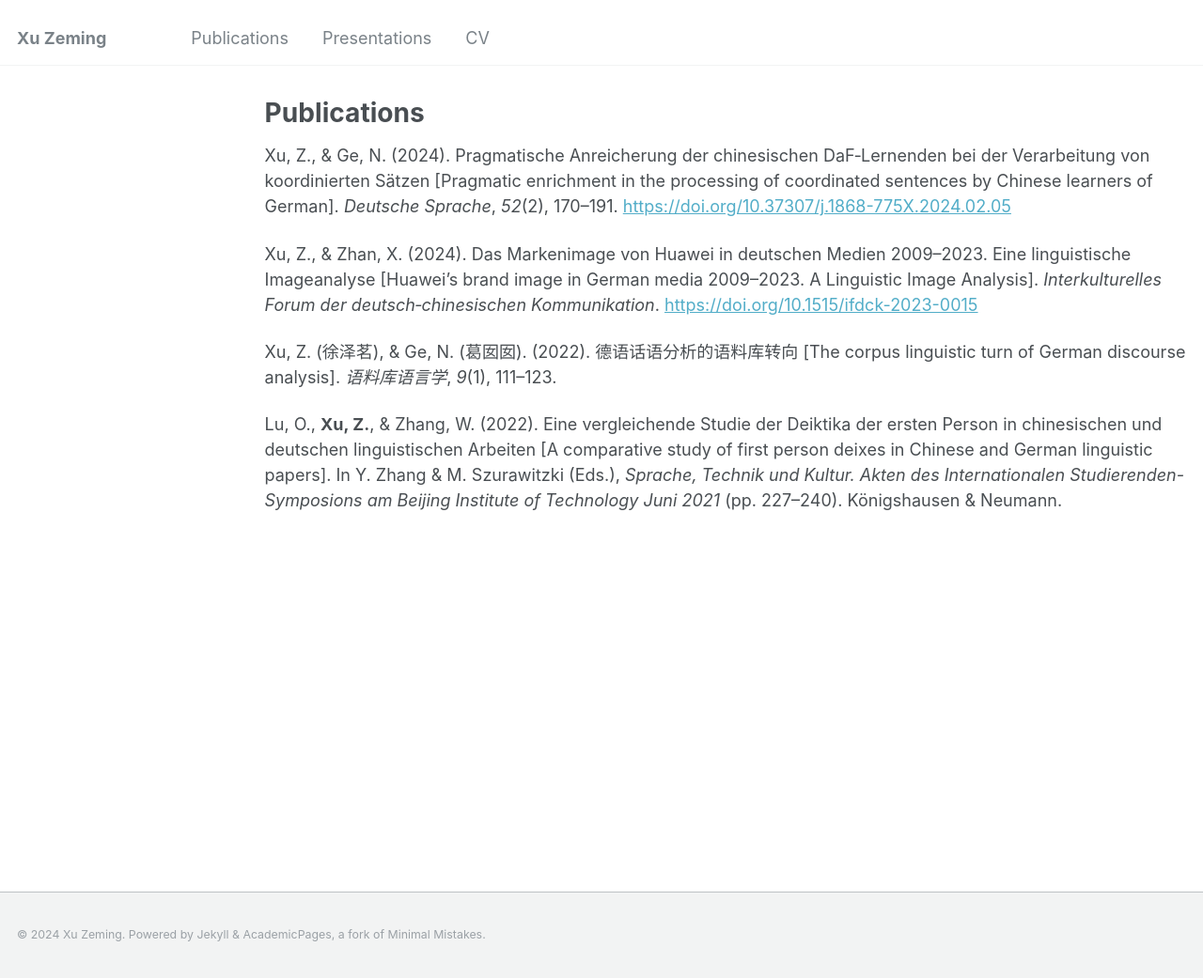
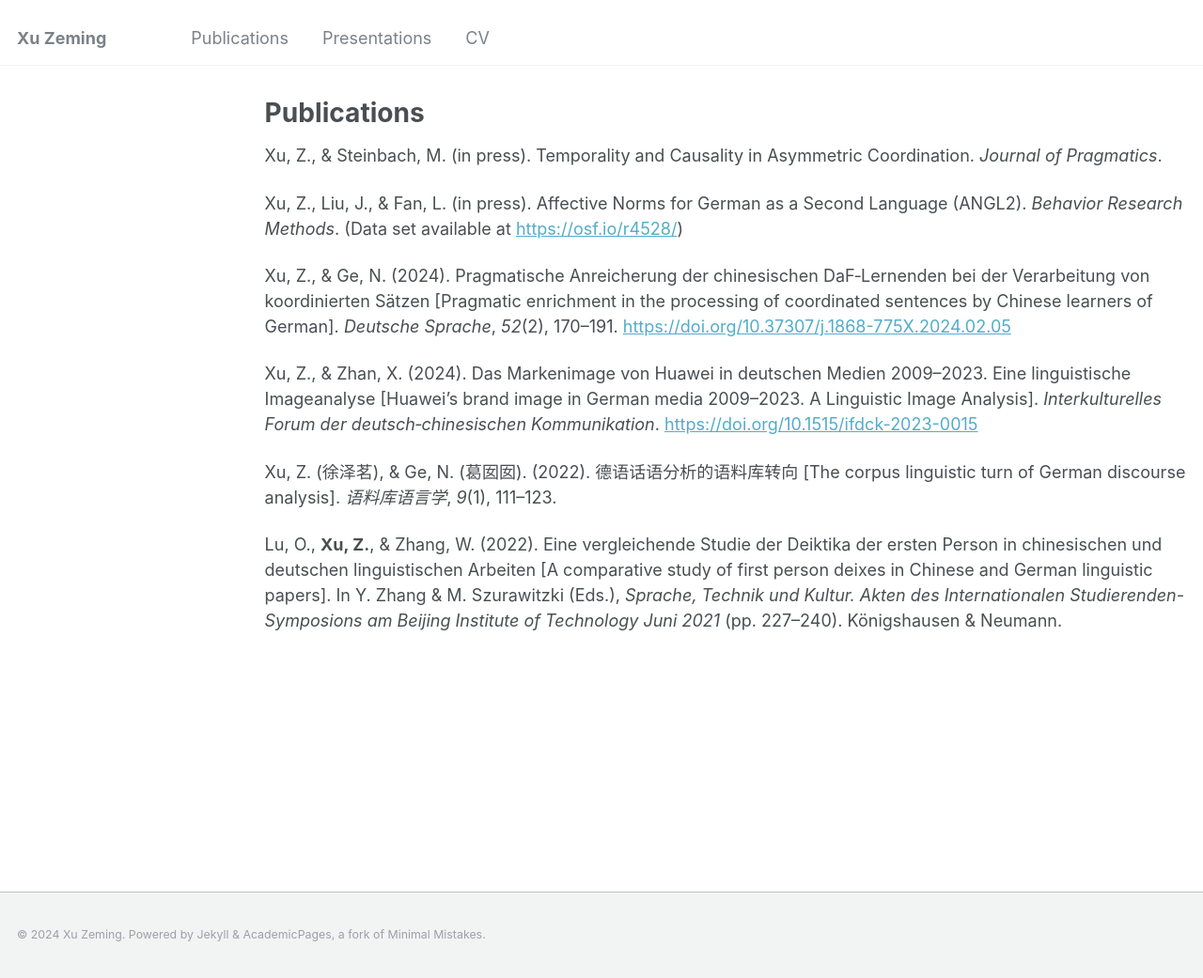
Before and after one commit to xu-zeming/xu-zeming.github.io, a Jekyll site: the page built from _pages/publications.md, in a window 1280 px wide and 1041 px high. Shown: the whole window at 94% size. Built offline with Jekyll 4.4.1, drawn with Linux system fonts in a browser that asks for light colours.

Commit message:
modified:   _pages/publications.md

```diff
--- a/_pages/publications.md
+++ b/_pages/publications.md
@@ -4,6 +4,10 @@ title: "Publications"
 permalink: /publications/
 author_profile: false
 ---
+
+Xu, Z., & Steinbach, M. (in press). Temporality and Causality in Asymmetric Coordination. *Journal of Pragmatics*.
+
+Xu, Z., Liu, J., & Fan, L. (in press). Affective Norms for German as a Second Language (ANGL2). *Behavior Research Methods*. (Data set available at [https://osf.io/r4528/](https://osf.io/r4528/))
 
 Xu, Z., & Ge, N. (2024). Pragmatische Anreicherung der chinesischen DaF‐Lernenden bei der Verarbeitung von koordinierten Sätzen [Pragmatic enrichment in the processing of coordinated sentences by Chinese learners of German]. *Deutsche Sprache*, *52*(2), 170–191. [https://doi.org/10.37307/j.1868-775X.2024.02.05](https://doi.org/10.37307/j.1868-775X.2024.02.05)
 
```
